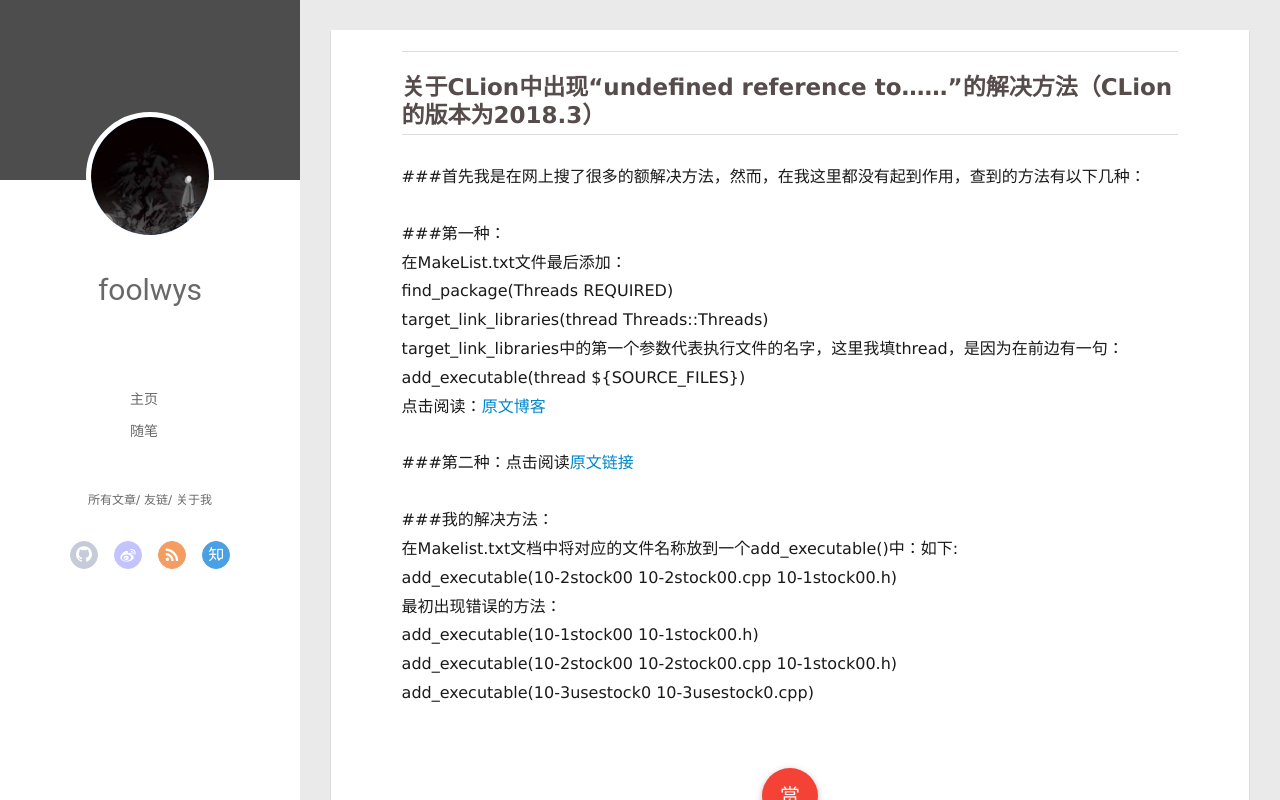
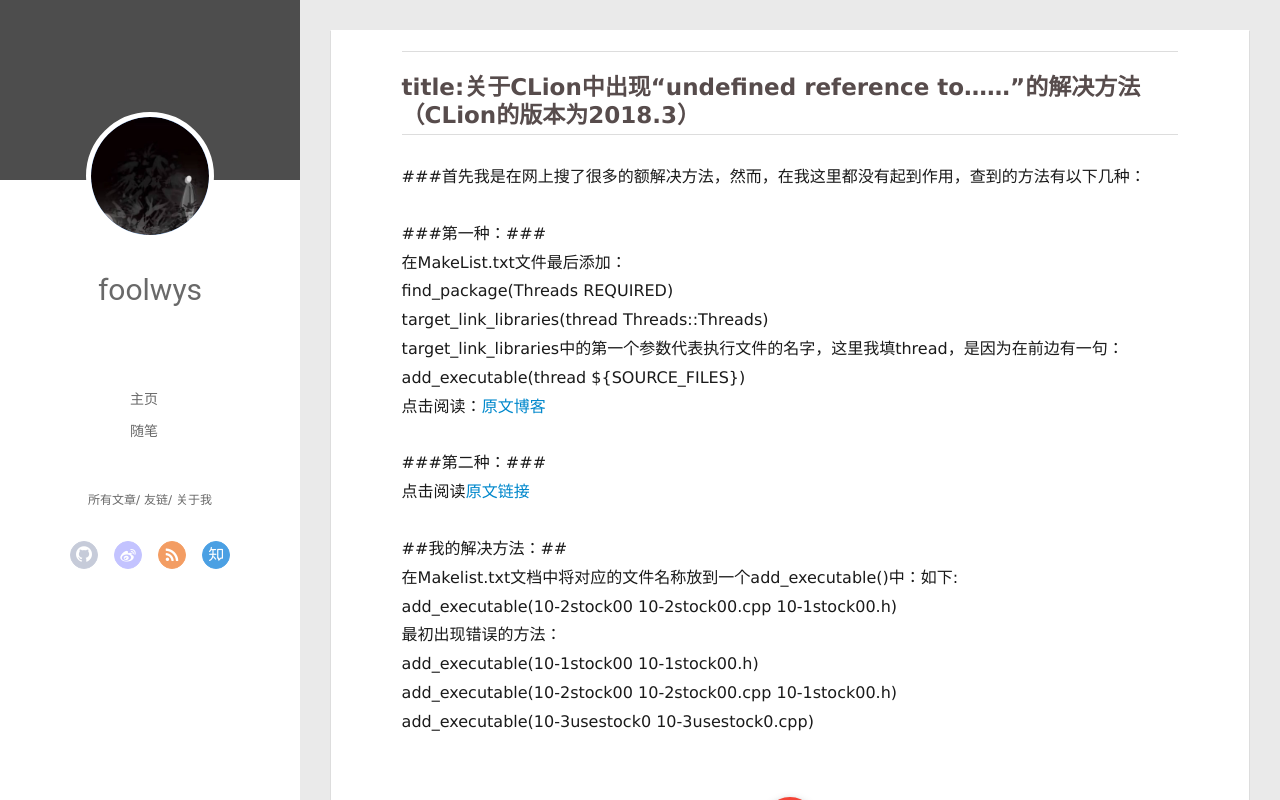
Before and after one commit to W-102/w-102.github.io, a plain HTML site: page 2019/10/31/CLion-undefined_reference_to/index.html in a window 1280 px wide. Drawn offline with Linux system fonts and the light colour scheme.

Commit message:
Site updated: 2019-10-31 18:01:30

```diff
--- a/2019/10/31/CLion-undefined_reference_to/index.html
+++ b/2019/10/31/CLion-undefined_reference_to/index.html
@@ -8,17 +8,17 @@
   <link rel="dns-prefetch" href="http://yoursite.com">
   <title>foolwys的博客</title>
   <meta name="viewport" content="width=device-width, initial-scale=1, maximum-scale=1">
-  <meta name="description" content="关于CLion中出现“undefined reference to……”的解决方法（CLion的版本为2018.3）###首先我是在网上搜了很多的额解决方法，然而，在我这里都没有起到作用，查到的方法有以下几种： ###第一种：    在MakeList.txt文件最后添加：        find_package(Threads REQUIRED)        target_link_libr">
+  <meta name="description" content="title:关于CLion中出现“undefined reference to……”的解决方法（CLion的版本为2018.3）###首先我是在网上搜了很多的额解决方法，然而，在我这里都没有起到作用，查到的方法有以下几种： ###第一种：###    在MakeList.txt文件最后添加：        find_package(Threads REQUIRED)        target_">
 <meta property="og:type" content="article">
 <meta property="og:title" content="foolwys的博客">
 <meta property="og:url" content="http://yoursite.com/2019/10/31/CLion-undefined_reference_to/index.html">
 <meta property="og:site_name" content="foolwys的博客">
-<meta property="og:description" content="关于CLion中出现“undefined reference to……”的解决方法（CLion的版本为2018.3）###首先我是在网上搜了很多的额解决方法，然而，在我这里都没有起到作用，查到的方法有以下几种： ###第一种：    在MakeList.txt文件最后添加：        find_package(Threads REQUIRED)        target_link_libr">
+<meta property="og:description" content="title:关于CLion中出现“undefined reference to……”的解决方法（CLion的版本为2018.3）###首先我是在网上搜了很多的额解决方法，然而，在我这里都没有起到作用，查到的方法有以下几种： ###第一种：###    在MakeList.txt文件最后添加：        find_package(Threads REQUIRED)        target_">
 <meta property="og:locale" content="default">
-<meta property="og:updated_time" content="2019-10-31T09:58:07.548Z">
+<meta property="og:updated_time" content="2019-10-31T10:00:48.037Z">
 <meta name="twitter:card" content="summary">
 <meta name="twitter:title" content="foolwys的博客">
-<meta name="twitter:description" content="关于CLion中出现“undefined reference to……”的解决方法（CLion的版本为2018.3）###首先我是在网上搜了很多的额解决方法，然而，在我这里都没有起到作用，查到的方法有以下几种： ###第一种：    在MakeList.txt文件最后添加：        find_package(Threads REQUIRED)        target_link_libr">
+<meta name="twitter:description" content="title:关于CLion中出现“undefined reference to……”的解决方法（CLion的版本为2018.3）###首先我是在网上搜了很多的额解决方法，然而，在我这里都没有起到作用，查到的方法有以下几种： ###第一种：###    在MakeList.txt文件最后添加：        find_package(Threads REQUIRED)        target_">
 
     <link rel="alternative" href="/atom.xml" title="foolwys的博客" type="application/atom+xml">
 
@@ -160,10 +160,10 @@
     <div class="article-entry" itemprop="articleBody">
 
         <hr>
-<h2 id="关于CLion中出现“undefined-reference-to……”的解决方法（CLion的版本为2018-3）"><a href="#关于CLion中出现“undefined-reference-to……”的解决方法（CLion的版本为2018-3）" class="headerlink" title="关于CLion中出现“undefined reference to……”的解决方法（CLion的版本为2018.3）"></a>关于CLion中出现“undefined reference to……”的解决方法（CLion的版本为2018.3）</h2><p>###首先我是在网上搜了很多的额解决方法，然而，在我这里都没有起到作用，查到的方法有以下几种：</p>
-<p>###第一种：<br>    在MakeList.txt文件最后添加：<br>        find_package(Threads REQUIRED)<br>        target_link_libraries(thread Threads::Threads)<br>    target_link_libraries中的第一个参数代表执行文件的名字，这里我填thread，是因为在前边有一句：<br>        add_executable(thread ${SOURCE_FILES})<br>点击阅读：<a href="https://blog.csdn.net/qq_32126633/article/details/80577668" target="_blank" rel="noopener">原文博客</a></p>
-<p>###第二种：点击阅读<a href="https://stackoverflow.com/questions/42424484/clion-undefined-reference-to-function" target="_blank" rel="noopener">原文链接</a></p>
-<p>###我的解决方法：<br>    在Makelist.txt文档中将对应的文件名称放到一个add_executable()中：如下:<br>        add_executable(10-2stock00 10-2stock00.cpp 10-1stock00.h)<br>    最初出现错误的方法：<br>        add_executable(10-1stock00 10-1stock00.h)<br>        add_executable(10-2stock00 10-2stock00.cpp 10-1stock00.h)<br>        add_executable(10-3usestock0 10-3usestock0.cpp)</p>
+<h2 id="title-关于CLion中出现“undefined-reference-to……”的解决方法（CLion的版本为2018-3）"><a href="#title-关于CLion中出现“undefined-reference-to……”的解决方法（CLion的版本为2018-3）" class="headerlink" title="title:关于CLion中出现“undefined reference to……”的解决方法（CLion的版本为2018.3）"></a>title:关于CLion中出现“undefined reference to……”的解决方法（CLion的版本为2018.3）</h2><p>###首先我是在网上搜了很多的额解决方法，然而，在我这里都没有起到作用，查到的方法有以下几种：</p>
+<p>###第一种：###<br>    在MakeList.txt文件最后添加：<br>        find_package(Threads REQUIRED)<br>        target_link_libraries(thread Threads::Threads)<br>    target_link_libraries中的第一个参数代表执行文件的名字，这里我填thread，是因为在前边有一句：<br>        add_executable(thread ${SOURCE_FILES})<br>点击阅读：<a href="https://blog.csdn.net/qq_32126633/article/details/80577668" target="_blank" rel="noopener">原文博客</a></p>
+<p>###第二种：###<br>点击阅读<a href="https://stackoverflow.com/questions/42424484/clion-undefined-reference-to-function" target="_blank" rel="noopener">原文链接</a></p>
+<p>##我的解决方法：##<br>    在Makelist.txt文档中将对应的文件名称放到一个add_executable()中：如下:<br>        add_executable(10-2stock00 10-2stock00.cpp 10-1stock00.h)<br>    最初出现错误的方法：<br>        add_executable(10-1stock00 10-1stock00.h)<br>        add_executable(10-2stock00 10-2stock00.cpp 10-1stock00.h)<br>        add_executable(10-3usestock0 10-3usestock0.cpp)</p>
 
 
 
```
Also changed, not shown: index.html (+4 -4 lines).
